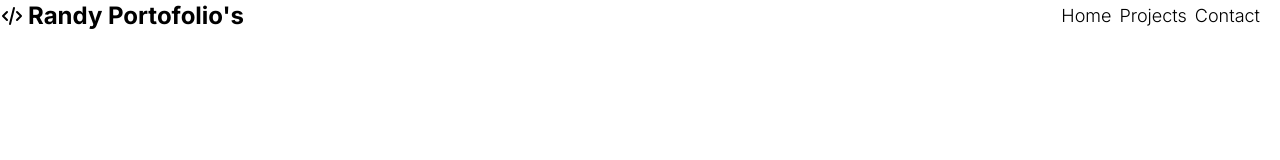
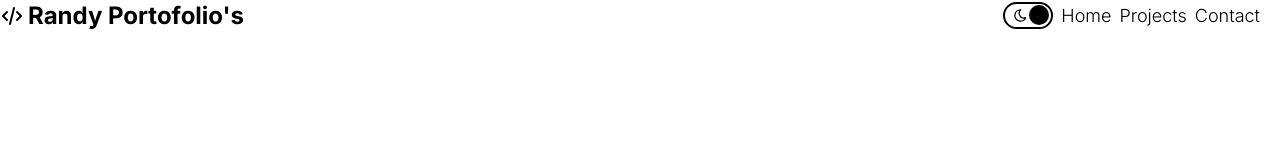
Before and after one commit to MuhRandy/portofolio-website, a React (Vite) app: page / in a window 1280 px wide. Shown: the top 160 px of the page. Built offline with nearby package versions, Linux system fonts and the light colour scheme; a web font is replaced by a local one.

Commit message:
add toggler

```diff
--- a/src/component/Card.jsx
+++ b/src/component/Card.jsx
@@ -4,14 +4,7 @@ import { motion } from "framer-motion";
 export default function Card({ img, name, link }) {
   return (
     <div>
-      <img
-        whileHover={{ scale: 1.1 }}
-        whileTap={{ scale: 0.9 }}
-        transition={{ duration: 0.5, type: "spring" }}
-        src={img}
-        alt={name}
-        className="shadow-black shadow-sm"
-      />
+      <img src={img} alt={name} className="shadow-black shadow-sm" />
       <a href={`https://muhrandy.github.io/${link}`}>
         <motion.h1
           whileHover={{ scale: 1.1 }}
--- a/src/component/Navbar.jsx
+++ b/src/component/Navbar.jsx
@@ -1,6 +1,7 @@
-import { IconCode } from "@tabler/icons";
+import { IconSun, IconMoon, IconCode } from "@tabler/icons";
 import clsx from "clsx";
 import { motion } from "framer-motion";
+import { useState } from "react";
 import { Link } from "react-scroll";
 
 export default function Navbar() {
@@ -21,6 +22,8 @@ export default function Navbar() {
       offset: -50,
     },
   ];
+  const [darkMode, setDarkMode] = useState(false);
+
   return (
     <nav className="sticky top-0 left-0 right-0 bg-white flex items-center justify-between font-inter z-20">
       <div
@@ -34,11 +37,33 @@ export default function Navbar() {
       </div>
       <div>
         <ul className={clsx("text-md pr-5", "flex gap-2", "md:text-lg")}>
+          {/* Toggle darkmode */}
+          <li>
+            <div
+              className={clsx(
+                "flex justify-between",
+                "border-2 border-black rounded-2xl relative p-1 px-2 cursor-pointer",
+                "text-sm"
+              )}
+              onClick={() => setDarkMode(!darkMode)}
+            >
+              <IconMoon size={15} />
+              <IconSun size={15} />
+              <div
+                className={clsx(
+                  "rounded-full absolute bg-black w-5 h-5 top-[1px]",
+                  darkMode ? "left-[2px]" : "right-[2px]"
+                )}
+              ></div>
+            </div>
+          </li>
+          {/*  */}
           {navs.map((nav, index) => (
             <motion.div
               whileHover={{ scale: 1.1 }}
               whileTap={{ scale: 0.9 }}
               transition={{ duration: 0.5, type: "spring" }}
+              key={index}
             >
               <Link
                 to={nav.link}
@@ -46,7 +71,6 @@ export default function Navbar() {
                 spy={true}
                 offset={nav.offset}
                 smooth={true}
-                key={index}
               >
                 <li className="cursor-pointer">{nav.name}</li>
               </Link>
```
